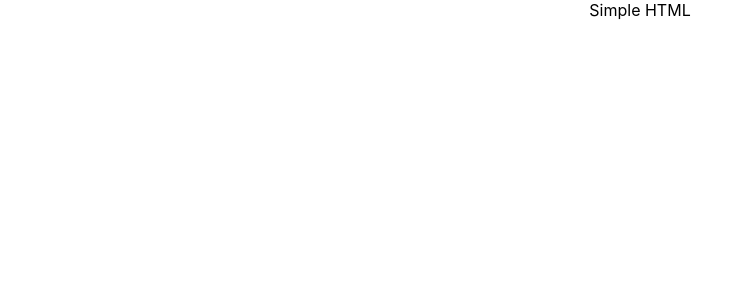
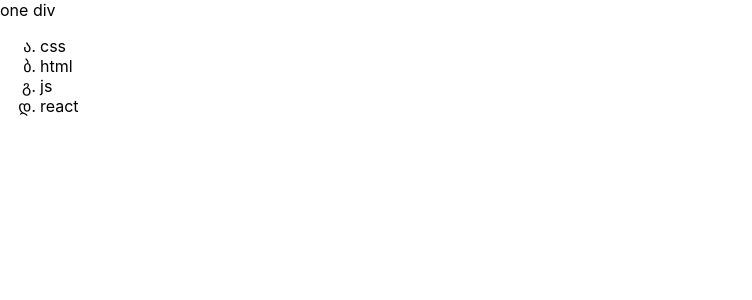
Before and after one commit to mast781/Samurai, a React (Create React App) app: page / in a window 1280 px wide. Shown: the top 300 px of the page, without its empty margins (0-752 px from the left). Built offline with nearby package versions, Linux system fonts and the light colour scheme.

Commit message:
Modify App.tsx add ul

```diff
--- a/src/App.css
+++ b/src/App.css
@@ -1,38 +1,3 @@
-.App {
-  text-align: center;
+ul li {
+  list-style-type: georgian;
 }
-
-.App-logo {
-  height: 40vmin;
-  pointer-events: none;
-}
-
-@media (prefers-reduced-motion: no-preference) {
-  .App-logo {
-    animation: App-logo-spin infinite 20s linear;
-  }
-}
-
-.App-header {
-  background-color: #282c34;
-  min-height: 100vh;
-  display: flex;
-  flex-direction: column;
-  align-items: center;
-  justify-content: center;
-  font-size: calc(10px + 2vmin);
-  color: white;
-}
-
-.App-link {
-  color: #61dafb;
-}
-
-@keyframes App-logo-spin {
-  from {
-    transform: rotate(0deg);
-  }
-  to {
-    transform: rotate(360deg);
-  }
-}
--- a/src/App.tsx
+++ b/src/App.tsx
@@ -1,13 +1,21 @@
 import React from 'react';
-import logo from './logo.svg';
 import './App.css';
 
 const App = () => {
-  return (
-    <div className="App">
-      Simple HTML
-    </div>
-  );
+    return (
+        <div>
+            <div>one div</div>
+            <div className="App">
+                <ul>
+                    <li>css</li>
+                    <li>html</li>
+                    <li>js</li>
+                    <li>react</li>
+                </ul>
+            </div>
+        </div>
+
+    );
 }
 
 export default App;
```
